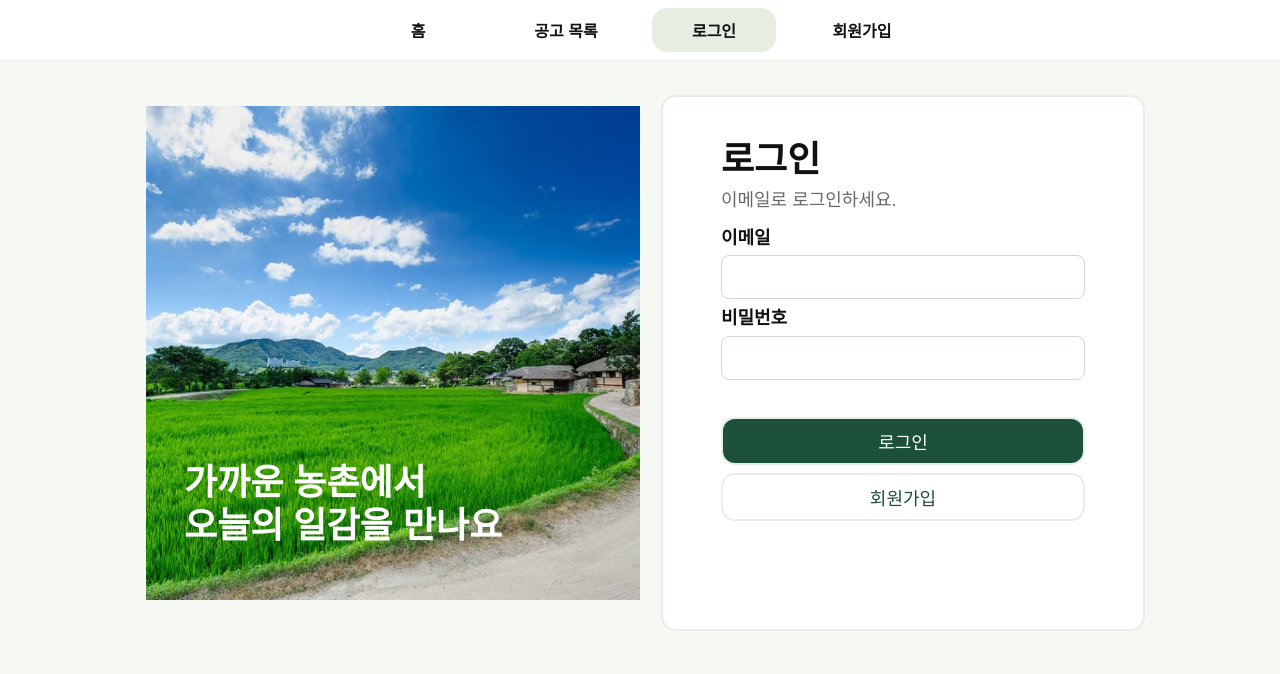
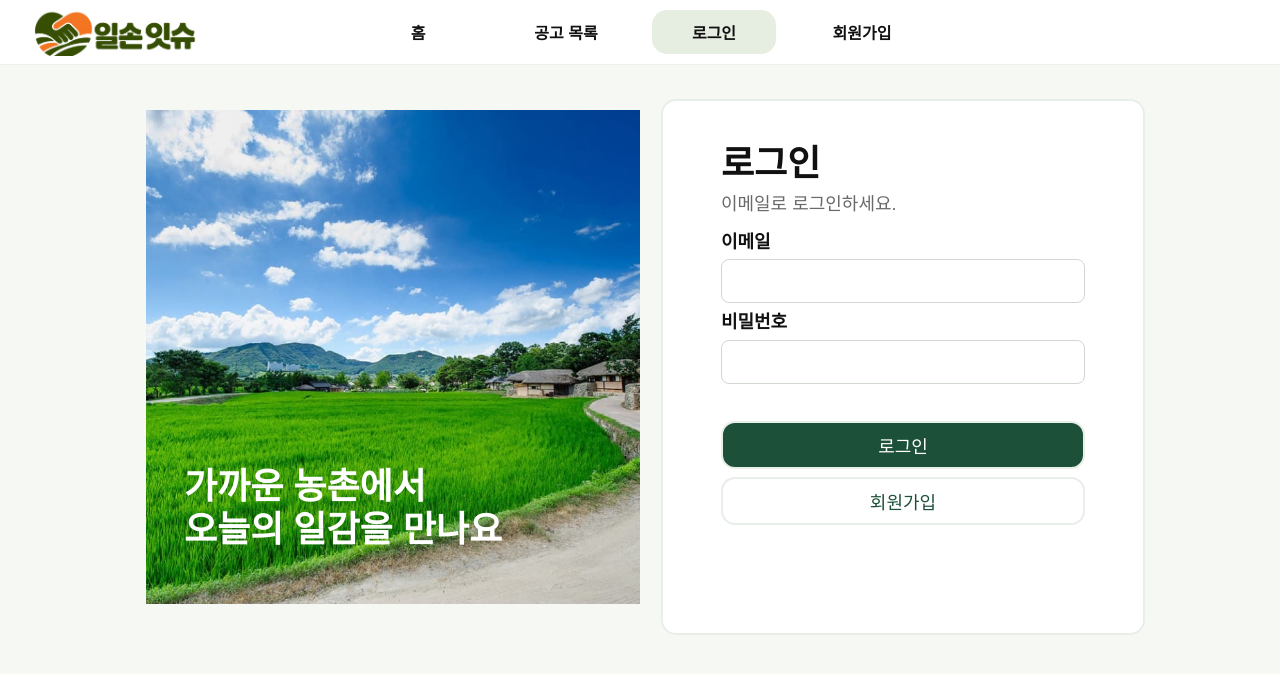
Before and after one commit to drawthon-team1/drawthon_t1_frontend, a React (Vite) app: page /login in a window 1280 px wide. Shown: the top 674 px of the page. Built offline with nearby package versions, Linux system fonts and the light colour scheme; no server answers.

Commit message:
feat: 헤더 로고 추가 및 메인 화면 라우팅 연결

```diff
--- a/src/components/Header.css
+++ b/src/components/Header.css
@@ -19,6 +19,27 @@
   align-items: center;
   justify-content: center;
   gap: 24px;
+}
+
+.site-logo {
+  grid-column: 1;
+  display: flex;
+  align-items: center;
+  width: 170px;
+  height: 48px;
+}
+
+.site-logo img {
+  display: block;
+  width: 100%;
+  height: 100%;
+  object-fit: contain;
+}
+
+.site-logo:focus-visible {
+  outline: 2px solid #1d5039;
+  outline-offset: 3px;
+  border-radius: 4px;
 }
 
 .site-navigation .navigation-link {
@@ -80,7 +101,8 @@
   }
 
   .site-navigation,
-  .site-user {
+  .site-user,
+  .site-logo {
     grid-column: 1;
     justify-self: center;
   }
--- a/src/components/Header.jsx
+++ b/src/components/Header.jsx
@@ -20,6 +20,9 @@ const Header = () => {
 
   return (
     <header className="site-header">
+      <NavLink className="site-logo" to="/" aria-label="일손잇수 홈으로 이동">
+        <img src="/images/logo.png" alt="일손잇수" />
+      </NavLink>
       <nav className="site-navigation" aria-label="주요 메뉴">
         <NavLink className={linkClass} to="/" end>홈</NavLink>
         <NavLink className={linkClass} to="/postings">공고 목록</NavLink>
```
Also changed, not shown: public/images/logo.png (added).
